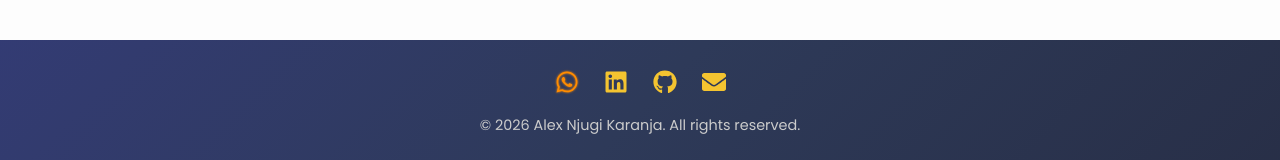
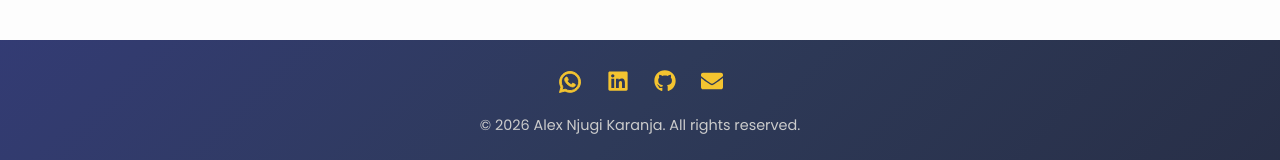
Before and after one commit to alex-njugi/alex-njugi, a React (Vite) app: page /cv in a window 1280 px wide. Shown: the part 1128-1288 px from the top of the page. Built offline with nearby package versions, Linux system fonts and the light colour scheme.

Commit message:
Update Footer.jsx

```diff
--- a/src/components/Footer.jsx
+++ b/src/components/Footer.jsx
@@ -13,8 +13,8 @@ export default function Footer() {
           <FaWhatsapp
             size={24}
             style={{
-              color: "#ff8c00",
-              filter: "drop-shadow(0 0 1px #ff8c00)"
+              stroke: "currentColor",
+              strokeWidth: 20
             }}
           />
         </a>
@@ -24,7 +24,7 @@ export default function Footer() {
           target="_blank"
           rel="noreferrer"
         >
-          <FaLinkedin />
+          <FaLinkedin size={22} />
         </a>
 
         <a
@@ -32,7 +32,7 @@ export default function Footer() {
           target="_blank"
           rel="noreferrer"
         >
-          <FaGithub />
+          <FaGithub size={22} />
         </a>
 
         <a
@@ -40,7 +40,7 @@ export default function Footer() {
           target="_blank"
           rel="noreferrer"
         >
-          <FaEnvelope />
+          <FaEnvelope size={22} />
         </a>
       </div>
 
```
